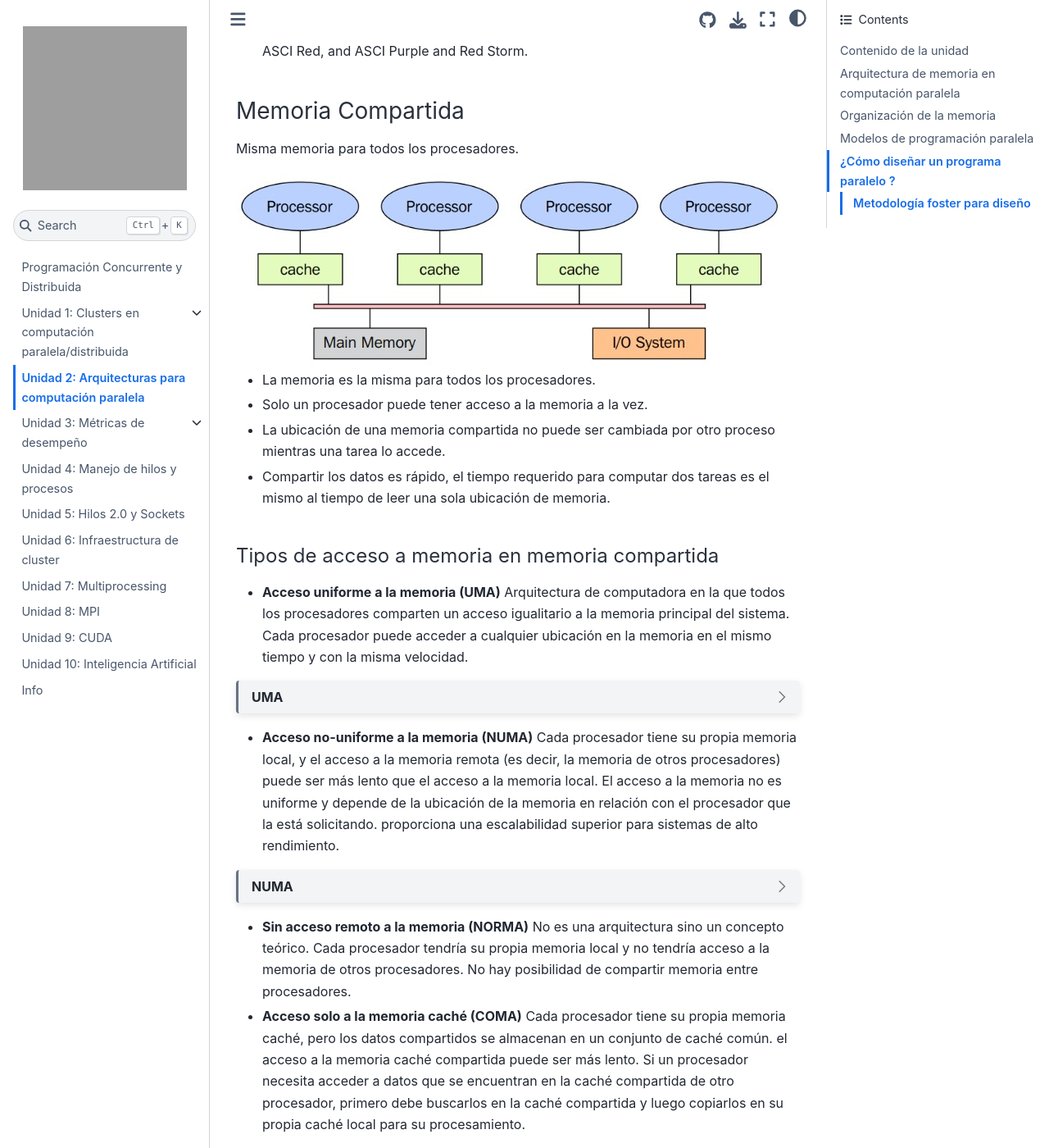
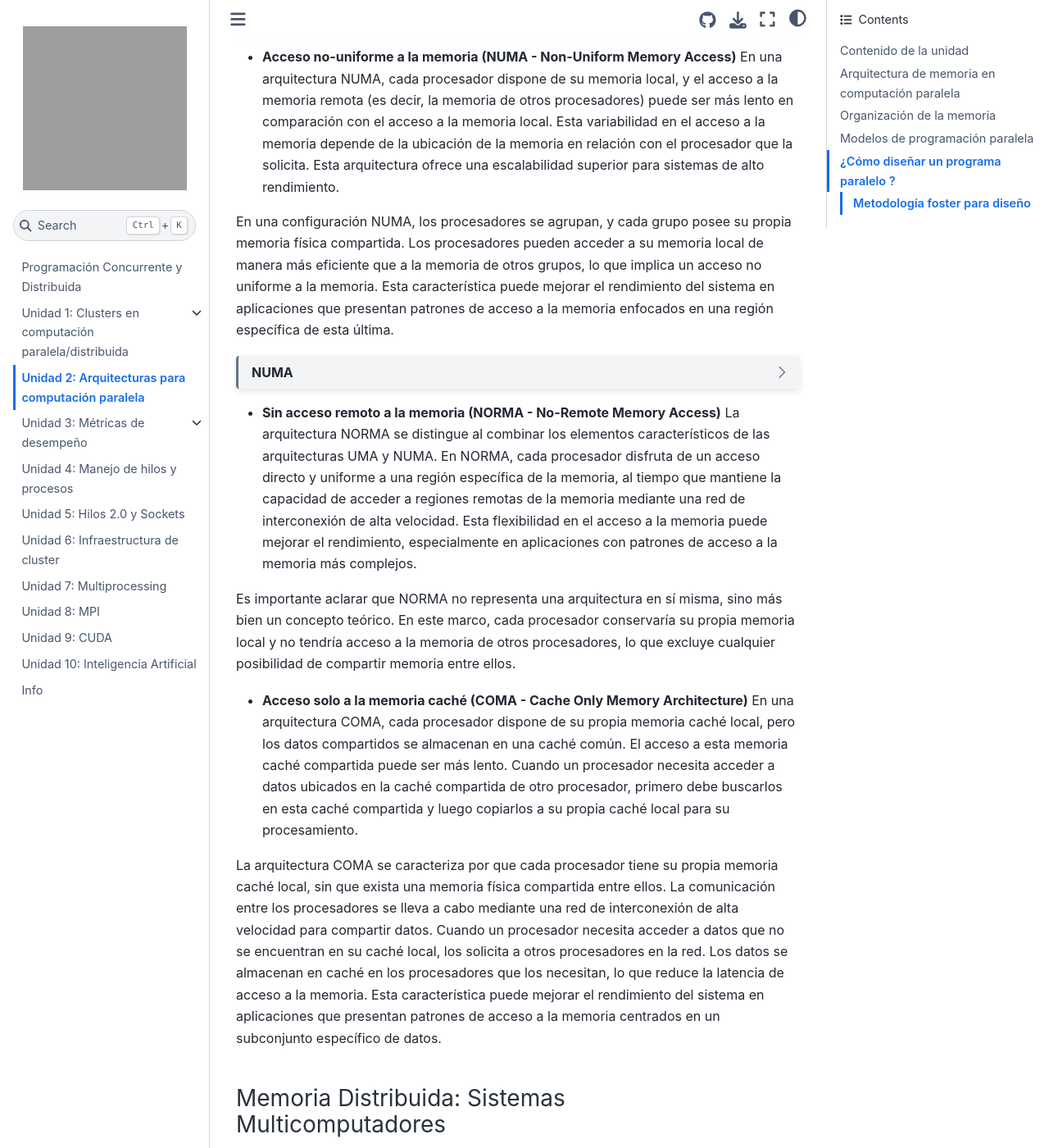
Before and after one commit to BioAITeamLearning/ProgCD_2023_03_Ucaldas, a Jupyter Book: the page built from Unidad2.md, in a window 1280 px wide and 1400 px high, scrolled down 2969 px. Shown: the whole window at 82% size. Built offline with Jupyter Book 1.0.4 settings and Sphinx 7.4.7 and the Sphinx Book theme 1.1.4, drawn with Linux system fonts in a browser that asks for light colours; pages that are not in the unit, such as notebooks, are missing from menus; some of the changed text lies outside the part shown; grey boxes are pictures that could not be loaded.

Commit message:
updating

````diff
--- a/Unidad2.md
+++ b/Unidad2.md
@@ -76,16 +76,6 @@
 
 <img src="_static/images/U2_10.jpg"/>
 
-* **UMA (Uniform Memory Access)**: En una arquitectura UMA, todos los procesadores tienen acceso uniforme y directo a la misma memoria física compartida. Esto significa que la latencia de acceso a la memoria es la misma para todos los procesadores. Sin embargo, a medida que aumenta el número de procesadores, el ancho de banda de la memoria puede convertirse en un cuello de botella, lo que limita el rendimiento del sistema.
-
-* **NUMA (Non-Uniform Memory Access)**: En una arquitectura NUMA, los procesadores se organizan en grupos, y cada grupo tiene su propia memoria física compartida. Los procesadores pueden acceder a su propia memoria de forma más rápida que a la memoria de otros grupos, lo que significa que el acceso a la memoria no es uniforme. Esto puede mejorar el rendimiento del sistema en aplicaciones que tienen patrones de acceso a la memoria que se centran en una región específica de la memoria.
-
-* **NORMA (No-Remote Memory Access)**: NORMA es una arquitectura de memoria que combina los aspectos de UMA y NUMA. En una arquitectura NORMA, cada procesador tiene acceso directo y uniforme a una región local de la memoria, pero también puede acceder a regiones remotas de la memoria a través de una red de interconexión de alta velocidad. Esto permite una mayor flexibilidad en el acceso a la memoria y puede mejorar el rendimiento en aplicaciones que tienen patrones de acceso a la memoria más complejos.
-
-* **COMA (Cache Only Memory Architecture)**: En una arquitectura COMA, cada procesador tiene su propia memoria caché local, pero no hay memoria física compartida. Los procesadores se comunican entre sí a través de una red de interconexión de alta velocidad para compartir datos. Cuando un procesador necesita acceder a datos que no están en su caché local, los solicita a otros procesadores en la red. Los datos se almacenan en caché en los procesadores que los necesitan, lo que reduce la latencia de acceso a la memoria. Esto puede mejorar el rendimiento del sistema en aplicaciones que tienen patrones de acceso a la memoria que se centran en un subconjunto específico de los datos.
-Massively parallel processing: MPP machines are composed of hundreds of processors (which can be as large as hundreds of thousands in some machines) that are connected by a communication network. The fastest computers in the world are based on these architectures; some example systems of these architectures are: Earth Simulator, Blue Gene, ASCI White, ASCI Red, and ASCI Purple and Red Storm.
-
-
 ### Memoria Compartida
 Misma memoria para todos los procesadores.
 
@@ -102,8 +92,8 @@
 
 #### Tipos de acceso a memoria en memoria compartida
 
-* **Acceso uniforme a la memoria (UMA)**
-Arquitectura de computadora en la que todos los procesadores comparten un acceso igualitario a la memoria principal del sistema. Cada procesador puede acceder a cualquier ubicación en la memoria en el mismo tiempo y con la misma velocidad.
+* **Acceso uniforme a la memoria (UMA - Uniform Memory Access)**
+Es una arquitectura de computadora en la que todos los procesadores comparten un acceso igualitario y directo a la memoria principal del sistema. Esto implica que cada procesador puede acceder a cualquier ubicación en la memoria con la misma velocidad y latencia. A medida que se incrementa el número de procesadores, puede surgir un cuello de botella en el ancho de banda de la memoria, lo que limita el rendimiento del sistema.
 
 ```{dropdown} UMA
 
@@ -111,8 +101,10 @@
 
 ```
 
-* **Acceso no-uniforme a la memoria (NUMA)**
-Cada procesador tiene su propia memoria local, y el acceso a la memoria remota (es decir, la memoria de otros procesadores) puede ser más lento que el acceso a la memoria local. El acceso a la memoria no es uniforme y depende de la ubicación de la memoria en relación con el procesador que la está solicitando. proporciona una escalabilidad superior para sistemas de alto rendimiento.
+* **Acceso no-uniforme a la memoria (NUMA - Non-Uniform Memory Access)**
+En una arquitectura NUMA, cada procesador dispone de su memoria local, y el acceso a la memoria remota (es decir, la memoria de otros procesadores) puede ser más lento en comparación con el acceso a la memoria local. Esta variabilidad en el acceso a la memoria depende de la ubicación de la memoria en relación con el procesador que la solicita. Esta arquitectura ofrece una escalabilidad superior para sistemas de alto rendimiento.
+
+En una configuración NUMA, los procesadores se agrupan, y cada grupo posee su propia memoria física compartida. Los procesadores pueden acceder a su memoria local de manera más eficiente que a la memoria de otros grupos, lo que implica un acceso no uniforme a la memoria. Esta característica puede mejorar el rendimiento del sistema en aplicaciones que presentan patrones de acceso a la memoria enfocados en una región específica de esta última.
 
 ```{dropdown} NUMA
 
@@ -120,11 +112,15 @@
 
 ```
 
-* **Sin acceso remoto a la memoria (NORMA)**
-No es una arquitectura sino un concepto teórico. Cada procesador tendría su propia memoria local y no tendría acceso a la memoria de otros procesadores. No hay posibilidad de compartir memoria entre procesadores.
+* **Sin acceso remoto a la memoria (NORMA - No-Remote Memory Access)**
+La arquitectura NORMA se distingue al combinar los elementos característicos de las arquitecturas UMA y NUMA. En NORMA, cada procesador disfruta de un acceso directo y uniforme a una región específica de la memoria, al tiempo que mantiene la capacidad de acceder a regiones remotas de la memoria mediante una red de interconexión de alta velocidad. Esta flexibilidad en el acceso a la memoria puede mejorar el rendimiento, especialmente en aplicaciones con patrones de acceso a la memoria más complejos.
 
-* **Acceso solo a la memoria caché (COMA)**
-Cada procesador tiene su propia memoria caché, pero los datos compartidos se almacenan en un conjunto de caché común. el acceso a la memoria caché compartida puede ser más lento. Si un procesador necesita acceder a datos que se encuentran en la caché compartida de otro procesador, primero debe buscarlos en la caché compartida y luego copiarlos en su propia caché local para su procesamiento.
+Es importante aclarar que NORMA no representa una arquitectura en sí misma, sino más bien un concepto teórico. En este marco, cada procesador conservaría su propia memoria local y no tendría acceso a la memoria de otros procesadores, lo que excluye cualquier posibilidad de compartir memoria entre ellos.
+
+* **Acceso solo a la memoria caché (COMA - Cache Only Memory Architecture)**
+En una arquitectura COMA, cada procesador dispone de su propia memoria caché local, pero los datos compartidos se almacenan en una caché común. El acceso a esta memoria caché compartida puede ser más lento. Cuando un procesador necesita acceder a datos ubicados en la caché compartida de otro procesador, primero debe buscarlos en esta caché compartida y luego copiarlos a su propia caché local para su procesamiento.
+
+La arquitectura COMA se caracteriza por que cada procesador tiene su propia memoria caché local, sin que exista una memoria física compartida entre ellos. La comunicación entre los procesadores se lleva a cabo mediante una red de interconexión de alta velocidad para compartir datos. Cuando un procesador necesita acceder a datos que no se encuentran en su caché local, los solicita a otros procesadores en la red. Los datos se almacenan en caché en los procesadores que los necesitan, lo que reduce la latencia de acceso a la memoria. Esta característica puede mejorar el rendimiento del sistema en aplicaciones que presentan patrones de acceso a la memoria centrados en un subconjunto específico de datos.
 
 ### Memoria Distribuida: Sistemas Multicomputadores
 * **Small complete systems**
--- a/Unidad3.md
+++ b/Unidad3.md
@@ -129,7 +129,7 @@
 
 Donde:
 - $S_p(n)$ es la eficiencia de ejecución con $n$ procesadores.
-- $f$ es el porcentaje de código no paralelizable (en decimales).
+- $f$ es la fracción de código no paralelizable (en decimales).
 - $p$ es el número de procesadores.
 
 ```{dropdown} Ley de Amdahl
````
